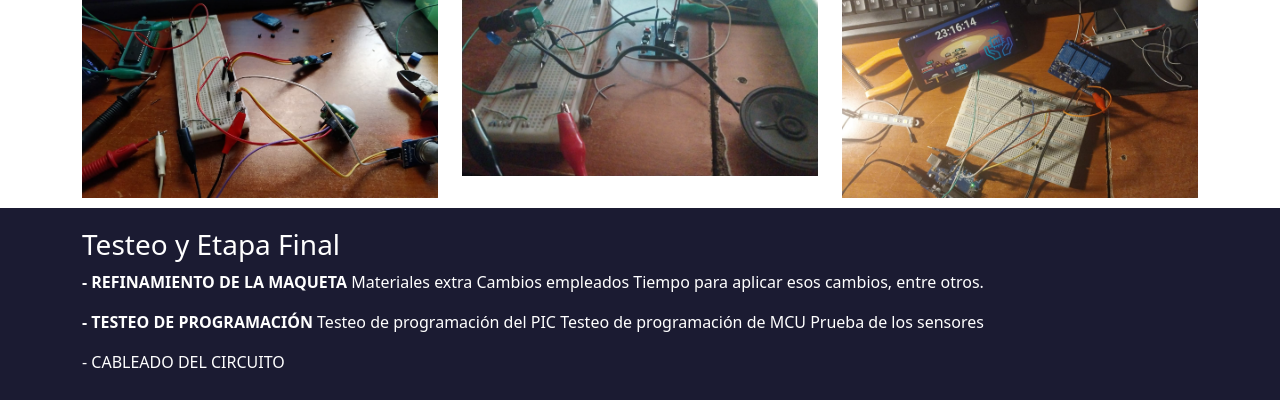
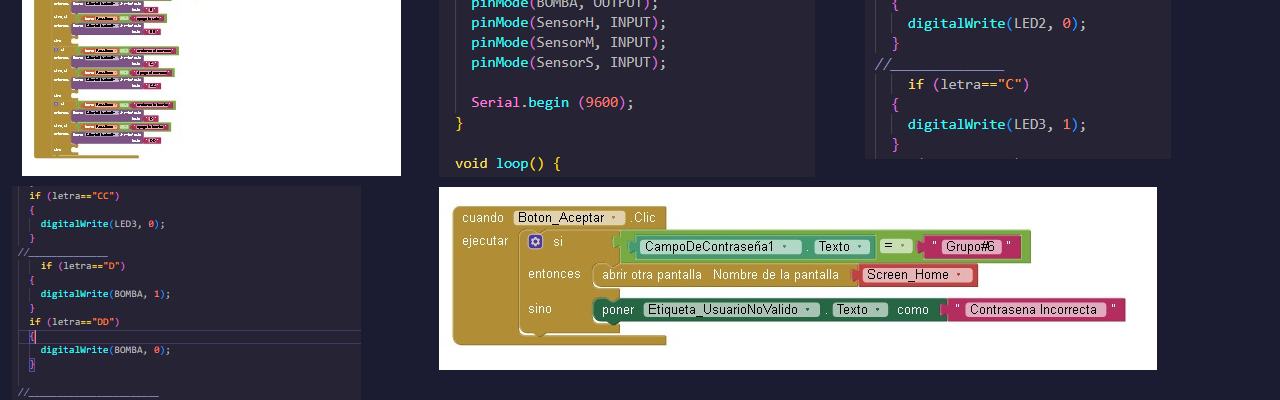
Before and after one commit to AbdiML/smarthome, a plain HTML site: page paso-a-paso.html in a window 1280 px wide. Shown: the part 1747-2147 px from the top of the page. Drawn offline with nearby package versions, Linux system fonts and the light colour scheme; a web font is replaced by a local one.

Commit message:
update images

```diff
--- a/paso-a-paso.html
+++ b/paso-a-paso.html
@@ -94,6 +94,23 @@
             <br><b>- Aplicación Final:</b> Concluida la aplicación final, se lanza el APK para ser probado en distintos celulares y queda lista para el testeo junto al circuito ya armado físico.</p>
         </div>
     </section>
+    <section class="seccion-oscura">
+        <div class="container-fluid">
+            <div class="row">
+                <div class="col-md-4 img-container">
+                    <img style="padding: 10px;" src="imagenes/imagenes de proceso/Etapa 3/programacion2.jpeg" alt="Imagen 1">
+                    <img style="padding-bottom: 10px;" src="imagenes/imagenes de proceso/Etapa 3/programacion5.png" alt="Imagen 2">
+                </div>
+                <div class="col-md-4 img-container">
+                    <img style=" padding-bottom: 10px;" src="imagenes/imagenes de proceso/Etapa 3/programacion3.png" alt="Imagen 2">
+                    <img style=" padding-bottom: 10px;" src="imagenes/imagenes de proceso/Etapa 3/programacion1.jpeg" alt="Imagen 2">
+                </div>
+                <div class="col-md-4 img-container">
+                    <img style=" padding-bottom: 10px;" src="imagenes/imagenes de proceso/Etapa 3/programacion4.png" alt="Imagen 2">
+                </div>
+            </div>
+        </div>
+    </section>
     <section class="s_image_gallery o_spc-small o_masonry pt24 pb24 o_colored_level" data-vcss="001" data-columns="3" style="overflow: hidden; background-image: none; padding-bottom: 10px;" data-snippet="s_images_wall" data-name="Muro de imágenes">
         <div class="container">
             <div class="row s_nb_column_fixed">
@@ -134,6 +151,8 @@
             <p class="texto-paso-paso">- CABLEADO DEL CIRCUITO</p>
         </div>
     </section>
+
+
       <!-- Imagenes Final -->
     <section class="s_image_gallery pt24 pb24 o_colored_level o_masonry o_spc-none" data-vcss="001" data-columns="4" style="overflow: hidden; background-image: none;" data-snippet="s_images_wall" data-name="Muro de imágenes">
         <div class="container" style="padding: 3px;">
```
Also changed, not shown: imagenes/imagenes de proceso/Etapa 3/programacion1.jpeg (added), imagenes/imagenes de proceso/Etapa 3/programacion2.jpeg (added), imagenes/imagenes de proceso/Etapa 3/programacion3.png (added), imagenes/imagenes de proceso/Etapa 3/programacion4.png (added), imagenes/imagenes de proceso/Etapa 3/programacion5.png (added).
